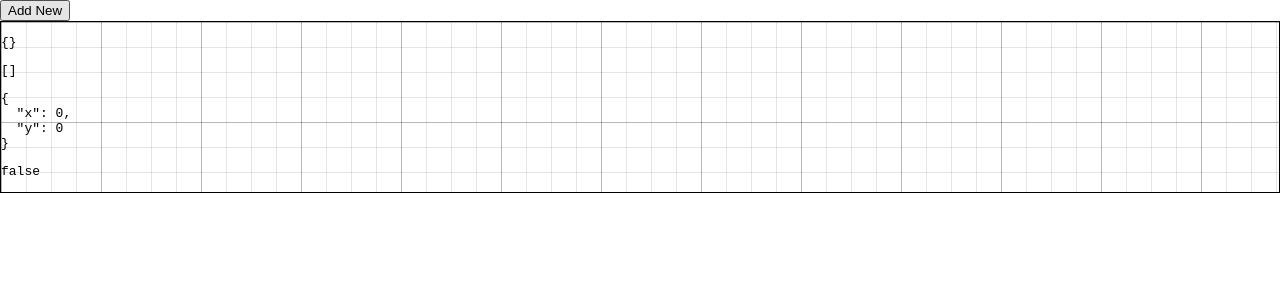
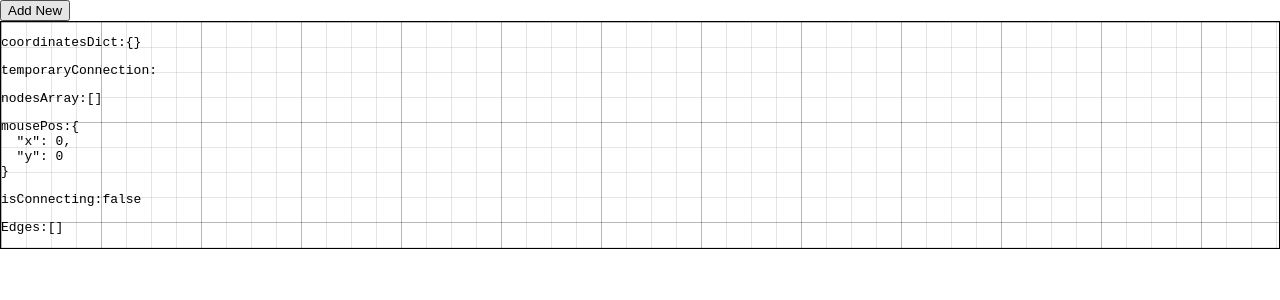
Before and after one commit to RingoKam/vue-visual-node-editor, a Vue app: page / in a window 1280 px wide. Shown: the top 300 px of the page. Built offline with nearby package versions, Linux system fonts and the light colour scheme; the HTML template or start-up script is replaced by a standard one.

Commit message:
experimenting w/ rx 💡

```diff
--- a/src/components/GraphCanvas.vue
+++ b/src/components/GraphCanvas.vue
@@ -1,10 +1,11 @@
 <template>
   <div class="graph-canvas" :style="gridBackgroundStyle">
-    <pre>{{coordinatesDict}}</pre>
-    <pre>{{temporaryConnection}}</pre>
-    <pre>{{nodesArray}}</pre>
-    <pre>{{mousePos}}</pre>
-    <pre>{{isConnecting}}</pre>
+    <pre>coordinatesDict:{{coordinatesDict}}</pre>
+    <pre>temporaryConnection:{{temporaryConnection}}</pre>
+    <pre>nodesArray:{{nodesArray}}</pre>
+    <pre>mousePos:{{mousePos}}</pre>
+    <pre>isConnecting:{{isConnecting}}</pre>
+    <pre>Edges:{{edges}}</pre>
     <GraphNode
       v-for="n in nodesArray"
       :dragOffSetX.sync="dragOffSetX"
@@ -22,9 +23,11 @@
       <slot name="body" v-bind:body="({ ...n, coordinates:coordinatesDict[n.id]})"></slot>
       <div class="input-output-container">
         <div>
+          <!-- input, need to keep track and be able to query their position -->
           <GraphConnector
             v-for="(i, index) in n.input"
             :isConnecting="isConnecting"
+            :isDragging="isDragging"
             :id="n.id"
             :index="index"
             :key="i"
@@ -80,6 +83,12 @@ export default {
         return {};
       }
     },
+    edges: {
+      type: Object,
+      default() {
+        return [];
+      }
+    },
     coordinates: {
       type: Object,
       default() {
@@ -106,9 +115,9 @@ export default {
   },
   computed: {
     nodesArray: function() {
-      return Object.keys(this.nodesDict).map(key => ({
+      return Object.keys(this.localNodes).map(key => ({
         id: key,
-        ...this.nodesDict[key]
+        ...this.localNodes[key]
       }));
     },
     linksArray: function() {
@@ -135,8 +144,10 @@ export default {
     }
   },
   data: () => ({
-    nodesDict: {},
+    localNodes: {},
+    localEdges: [],
     coordinatesDict: {},
+    //
     dragOffSetX: 0,
     dragOffSetY: 0,
     isDragging: false,
@@ -148,9 +159,9 @@ export default {
   methods: {
     addNodes(pos) {
       const { x, y } = pos || { x: 10, y: 100 };
-      const ids = Object.keys(this.nodesDict).sort();
+      const ids = Object.keys(this.localNodes).sort();
       const id = ids.length > 0 ? ids.length : 0;
-      this.$set(this.nodesDict, id, { ...this.defaultContext });
+      this.$set(this.localNodes, id, { ...this.defaultContext });
       this.$set(this.coordinatesDict, id, { x, y });
     },
     // deleteNodes() {
@@ -169,6 +180,7 @@ export default {
       this.temporaryConnection = {
         input: {
           id,
+          slot,
           x,
           y
         },
@@ -192,13 +204,17 @@ export default {
           }
         );
     },
+    /*
+    Completes a connection add it to local
+    TODO: implement auto
+    */
     completeConnection({ event, id, slot }) {
-      const inputId = this.temporaryConnection.input.id;
-      this.nodesDict.output.push()
-      //update the
-    },
-    updateNodes() {
-      //Test
+      const outputId = this.temporaryConnection.output.id;
+      const outputSlot = this.temporaryConnection.output.slot;
+      this.localEdges.push({
+        input: { id: outputId, slot: outputSlot },
+        output: { id, slot }
+      });
     },
     updatePosition({ x, y }, id) {
       console.log("position updated", x, y, id);
@@ -218,9 +234,9 @@ export default {
           });
       }
       idsToBeFlipped.forEach(id => {
-        this.$set(this.nodesDict, id, {
-          ...this.nodesDict[id],
-          selected: !Boolean(this.nodesDict[id].selected)
+        this.$set(this.localNodes, id, {
+          ...this.localNodes[id],
+          selected: !Boolean(this.localNodes[id].selected)
         });
       });
     },
@@ -231,7 +247,8 @@ export default {
     }
   },
   created() {
-    this.nodesDict = this.nodes;
+    this.localNodes = this.nodes;
+    this.localEdges = this.edges;
     this.coordinatesDict = this.coordinates;
   }
 };
--- a/src/components/GraphConnector.vue
+++ b/src/components/GraphConnector.vue
@@ -7,10 +7,17 @@
 </template>
 
 <script>
+import { fromEvent } from "rxjs";
+import { filter } from "rxjs/operators";
+
 //possible state, connected, connecting, notConnected
 export default {
   name: "Connector",
   props: {
+    isDragging: {
+      type: Boolean,
+      default: false
+    },
     isConnecting: {
       type: Boolean,
       default: false
@@ -20,26 +27,55 @@ export default {
       default: false
     },
     id: {
-      type: String
+      type: String,
+      required: true
+    },
+    "x": {
+      type: Number
+    },
+    "y": {
+      type: Number
     },
     index: {
       type: Number
     }
   },
   mounted() {
-    const position = this.$el.getBoundingClientRect();
-    window.console.log(position);
+    //if the mouse is moving around and we are dragging
+    const positionUpdates$ = fromEvent(document, "mousemove").pipe(
+      filter(() => this.isDragging)
+    );
+    this.$subscribeTo(positionUpdates$, () => {
+      this.getPosition();
+    });
+    const pos = this.getPosition();
+    console.log(pos);
   },
   methods: {
     slotMouseUp(e) {
       //start tracing the mouse movement...
       if (this.isConnecting) {
-        this.$emit("complete-connection", { event:e, id: this.id, slot: this.index });
+        this.$emit("complete-connection", {
+          event: e,
+          id: this.id,
+          slot: this.index
+        });
       }
     },
     slotMouseDown(e) {
       //stop tracing mouse movement and see if mouse is on another Connector
-      this.$emit("start-connection", { event:e, id: this.id, slot: this.index });
+      this.$emit("start-connection", {
+        event: e,
+        id: this.id,
+        slot: this.index
+      });
+    },
+    /* report the current position of the node */
+    getPosition() {
+      const { x, y } = this.$el.getBoundingClientRect();
+      console.log(x, y);
+      this.$emit("update:x", x);
+      this.$emit("update:y", y);
     }
   }
 };
```
